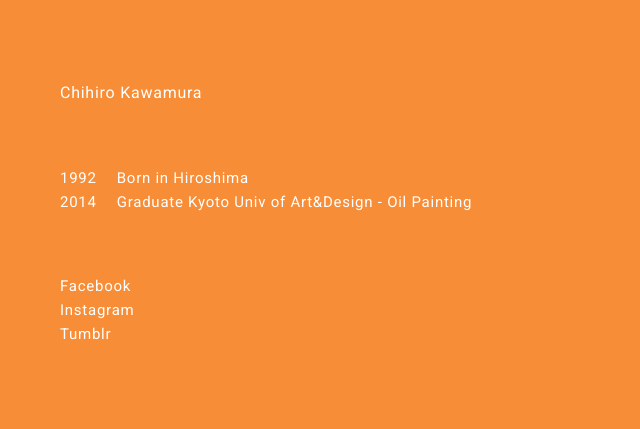
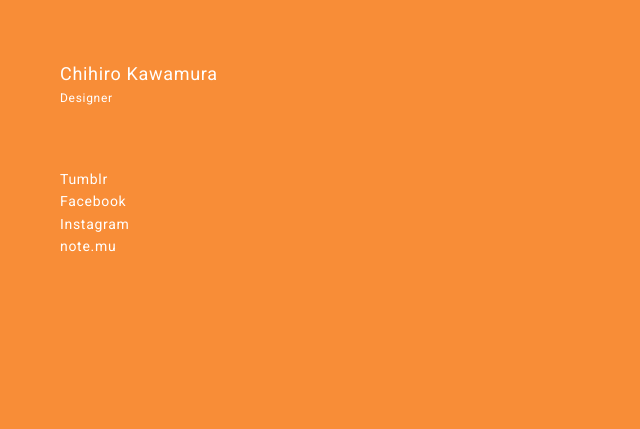
Before and after one commit to choke000/choke000, a plain HTML site: page index.html in a window 1280 px wide. Shown: the whole page, without its empty margins (0-640 px from the left). Drawn offline with nearby package versions, Linux system fonts and the light colour scheme.

Commit message:
Profile edit

```diff
--- a/index.html
+++ b/index.html
@@ -22,27 +22,23 @@
 	</head>
 
 <body id="spectrumPlugin">
-	<main class="l-main">
+	<header class="l-header">
 		<h1>
 			Chihiro Kawamura
 		</h1>
+		<p class="profile">Designer</p>
+	</header>
 
-		<div class="profile clearfix">
-			<dl class="profile__timeline">
-				<dt>1992</dt>
-				<dd>Born in Hiroshima</dd>
-				<dt>2014</dt>
-				<dd>Graduate Kyoto Univ of Art&amp;Design - Oil Painting</dd>
-			</dl>
-		</div>
+	<main class="l-main">
 
-		<div class="link clearfix">
+		<nav class="l-link clearfix">
 			<ul class="link__list">
+				<li><a href="http://choke.tumblr.com/" target="_blink">Tumblr</a></li>
 				<li><a href="https://www.facebook.com/chchch0318" target="_blink">Facebook</a></li>
 				<li><a href="https://www.instagram.com/iyiyim770/" target="_blink">Instagram</a></li>
-				<li><a href="http://choke.tumblr.com/" target="_blink">Tumblr</a></li>
+				<li><a href="https://note.mu/choke000" target="_blink">note.mu</a></li>
 			</ul>
-		</div>
+		</nav>
 
 	</main>
 </body>
--- a/sass/_base.scss
+++ b/sass/_base.scss
@@ -11,7 +11,7 @@ html,body {
   font-family: 'Roboto', 'Helvetica', 'YuGothic', 'Hiragino Kaku Gothic ProN', 'ヒラギノ角ゴ ProN W3', sans-serif;
   // font-family: 'Hiragino Kaku Gothic ProN', 'ヒラギノ角ゴ ProN W3', sans-serif;
   // font-weight: 700;
-  font-size: 15px;
+  font-size: 14px;
   // overflow: hidden;
 }
 
@@ -23,9 +23,8 @@ a {
   transition: all  .4s ease;
 
   &:hover {
-    color: $font-color-default;
-    background-color: #1a1a1a;
-    text-decoration: none;
+    color: #000;
+    text-decoration: underline;
   }
 }
 
--- a/sass/style.scss
+++ b/sass/style.scss
@@ -2,15 +2,22 @@
 @import '_reset';
 @import '_base';
 
+.l-header {
+  padding: 60px;
+
+  h1 {
+    font-size: 18px;
+  }
+
+  .profile {
+    font-size: 12px;
+    // margin-bottom: 30px;
+  }
+}
 
 .l-main {
   max-width: 100%;
-    padding: 80px 60px 80px 60px;
-
-    h1 {
-        font-size: 16px;
-        margin-bottom: 60px;
-    }
+  padding: 0 0 60px 60px;
 
   .profile {
     margin-bottom: 60px;
```
Also changed, not shown: css/style.css. Lines whose indentation alone changed are shown as unchanged.
